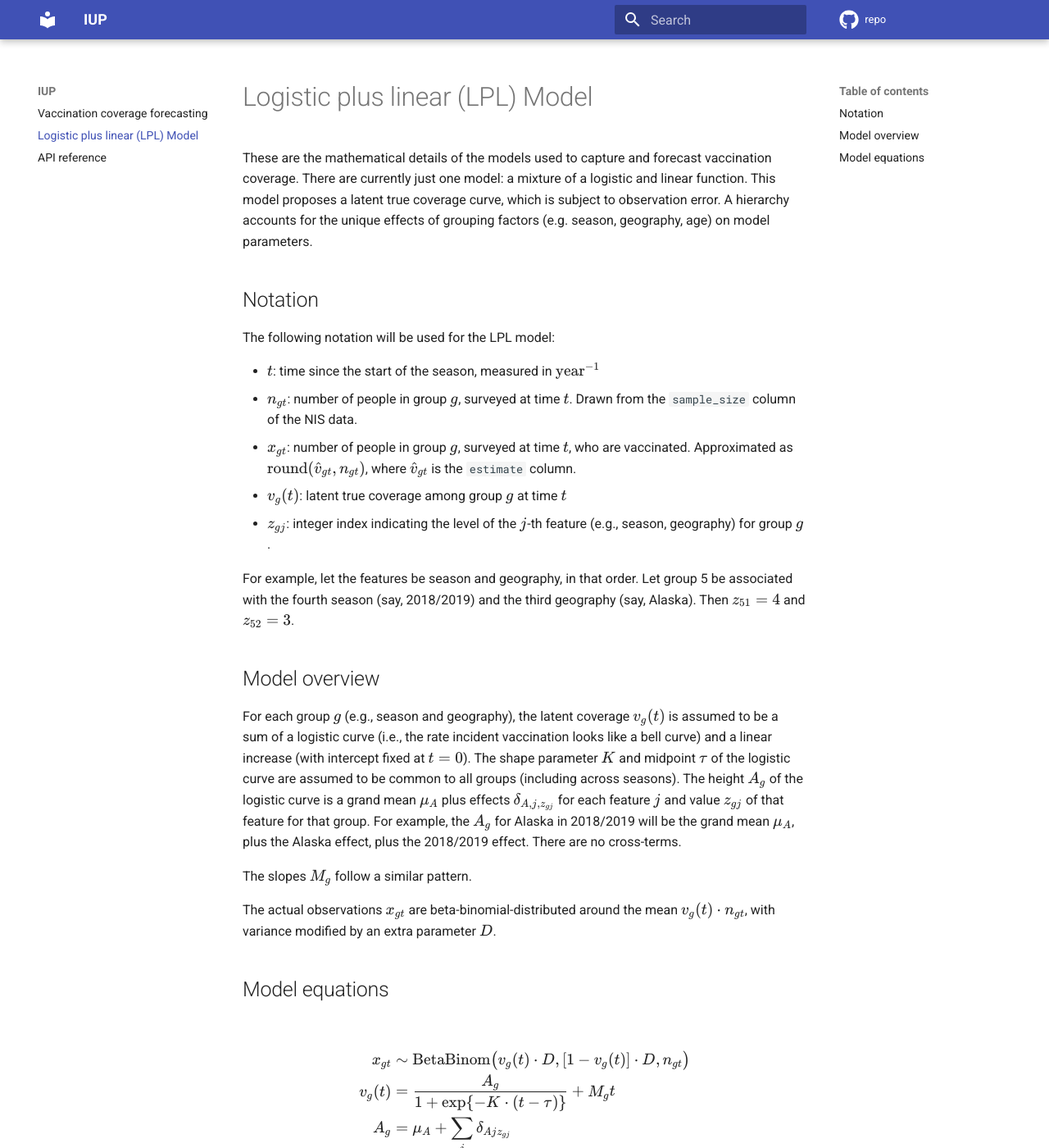
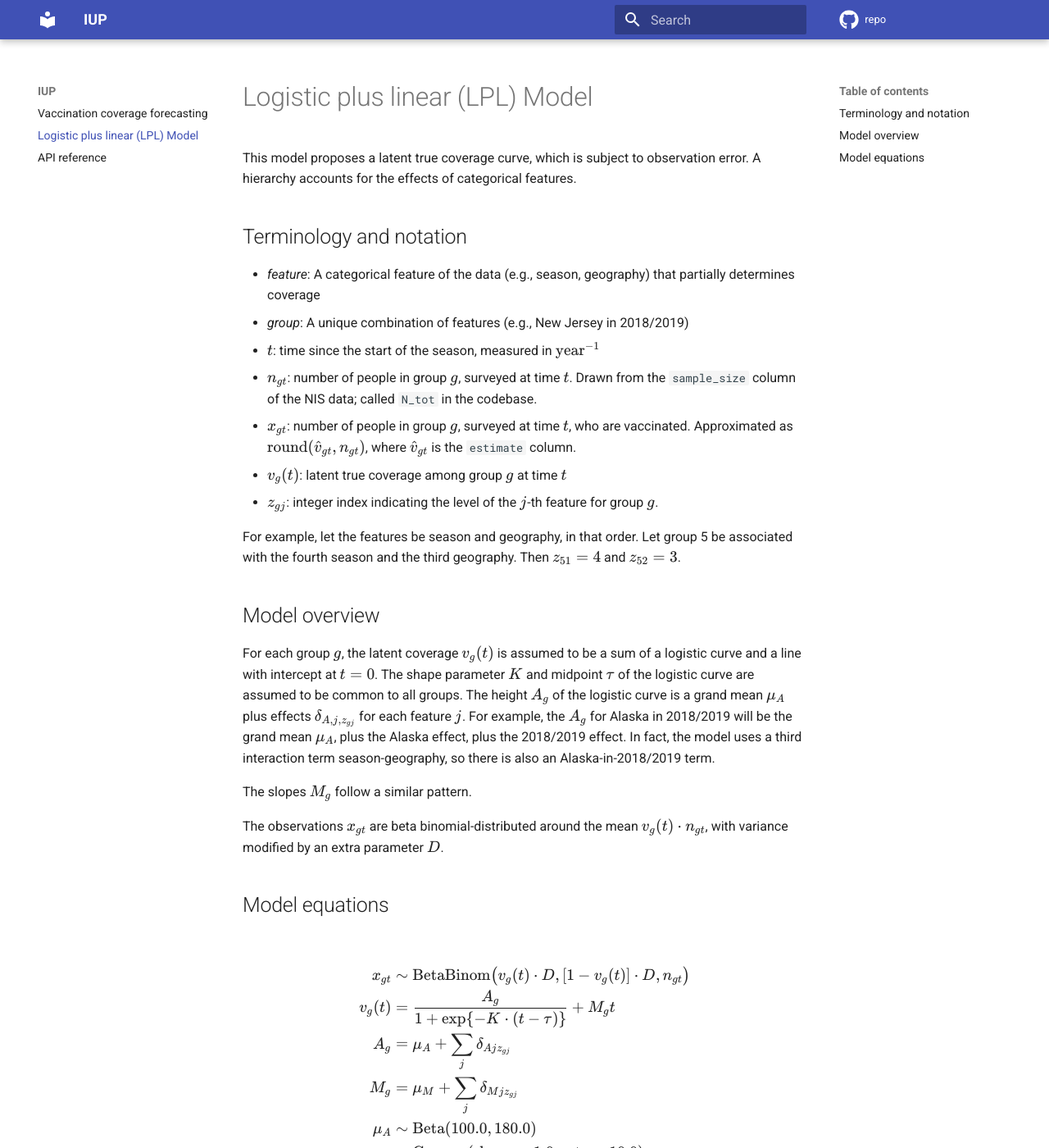
Before and after one commit to CDCgov/cfa-immunization-uptake-projection, an MkDocs documentation site: the page built from docs/lpl.md, in a window 1280 px wide and 1400 px high. Shown: the whole window at 82% size. Built offline with MkDocs 1.6.1 and Material for MkDocs 9.7.7, drawn with Linux system fonts in a browser that asks for light colours; comment, search, counter and statistics services are not loaded.

Commit message:
Docs: nomenclature

```diff
--- a/docs/lpl.md
+++ b/docs/lpl.md
@@ -1,26 +1,26 @@
 # Logistic plus linear (LPL) Model
 
-These are the mathematical details of the models used to capture and forecast vaccination coverage. There are currently just one model: a mixture of a logistic and linear function. This model proposes a latent true coverage curve, which is subject to observation error. A hierarchy accounts for the unique effects of grouping factors (e.g. season, geography, age) on model parameters.
+This model proposes a latent true coverage curve, which is subject to observation error. A hierarchy accounts for the effects of categorical features.
 
-## Notation
+## Terminology and notation
 
-The following notation will be used for the LPL model:
-
+- _feature_: A categorical feature of the data (e.g., season, geography) that partially determines coverage
+- _group_: A unique combination of features (e.g., New Jersey in 2018/2019)
 - $t$: time since the start of the season, measured in $\text{year}^{-1}$
-- $n_{gt}$: number of people in group $g$, surveyed at time $t$. Drawn from the `sample_size` column of the NIS data.
+- $n_{gt}$: number of people in group $g$, surveyed at time $t$. Drawn from the `sample_size` column of the NIS data; called `N_tot` in the codebase.
 - $x_{gt}$: number of people in group $g$, surveyed at time $t$, who are vaccinated. Approximated as $\mathrm{round}(\hat{v}_{gt}, n_{gt})$, where $\hat{v}_{gt}$ is the `estimate` column.
 - $v_g(t)$: latent true coverage among group $g$ at time $t$
-- $z_{gj}$: integer index indicating the level of the $j$-th feature (e.g., season, geography) for group $g$.
+- $z_{gj}$: integer index indicating the level of the $j$-th feature for group $g$.
 
-For example, let the features be season and geography, in that order. Let group 5 be associated with the fourth season (say, 2018/2019) and the third geography (say, Alaska). Then $z_{51} = 4$ and $z_{52} = 3$.
+For example, let the features be season and geography, in that order. Let group 5 be associated with the fourth season and the third geography. Then $z_{51} = 4$ and $z_{52} = 3$.
 
 ## Model overview
 
-For each group $g$ (e.g., season and geography), the latent coverage $v_g(t)$ is assumed to be a sum of a logistic curve (i.e., the rate incident vaccination looks like a bell curve) and a linear increase (with intercept fixed at $t=0$). The shape parameter $K$ and midpoint $\tau$ of the logistic curve are assumed to be common to all groups (including across seasons). The height $A_g$ of the logistic curve is a grand mean $\mu_A$ plus effects $\delta_{A,j,z_{gj}}$ for each feature $j$ and value $z_{gj}$ of that feature for that group. For example, the $A_g$ for Alaska in 2018/2019 will be the grand mean $\mu_A$, plus the Alaska effect, plus the 2018/2019 effect. There are no cross-terms.
+For each group $g$, the latent coverage $v_g(t)$ is assumed to be a sum of a logistic curve and a line with intercept at $t=0$. The shape parameter $K$ and midpoint $\tau$ of the logistic curve are assumed to be common to all groups. The height $A_g$ of the logistic curve is a grand mean $\mu_A$ plus effects $\delta_{A,j,z_{gj}}$ for each feature $j$. For example, the $A_g$ for Alaska in 2018/2019 will be the grand mean $\mu_A$, plus the Alaska effect, plus the 2018/2019 effect. In fact, the model uses a third interaction term season-geography, so there is also an Alaska-in-2018/2019 term.
 
 The slopes $M_g$ follow a similar pattern.
 
-The actual observations $x_{gt}$ are beta-binomial-distributed around the mean $v_g(t) \cdot n_{gt}$, with variance modified by an extra parameter $D$.
+The observations $x_{gt}$ are beta binomial-distributed around the mean $v_g(t) \cdot n_{gt}$, with variance modified by an extra parameter $D$.
 
 ## Model equations
 
```
